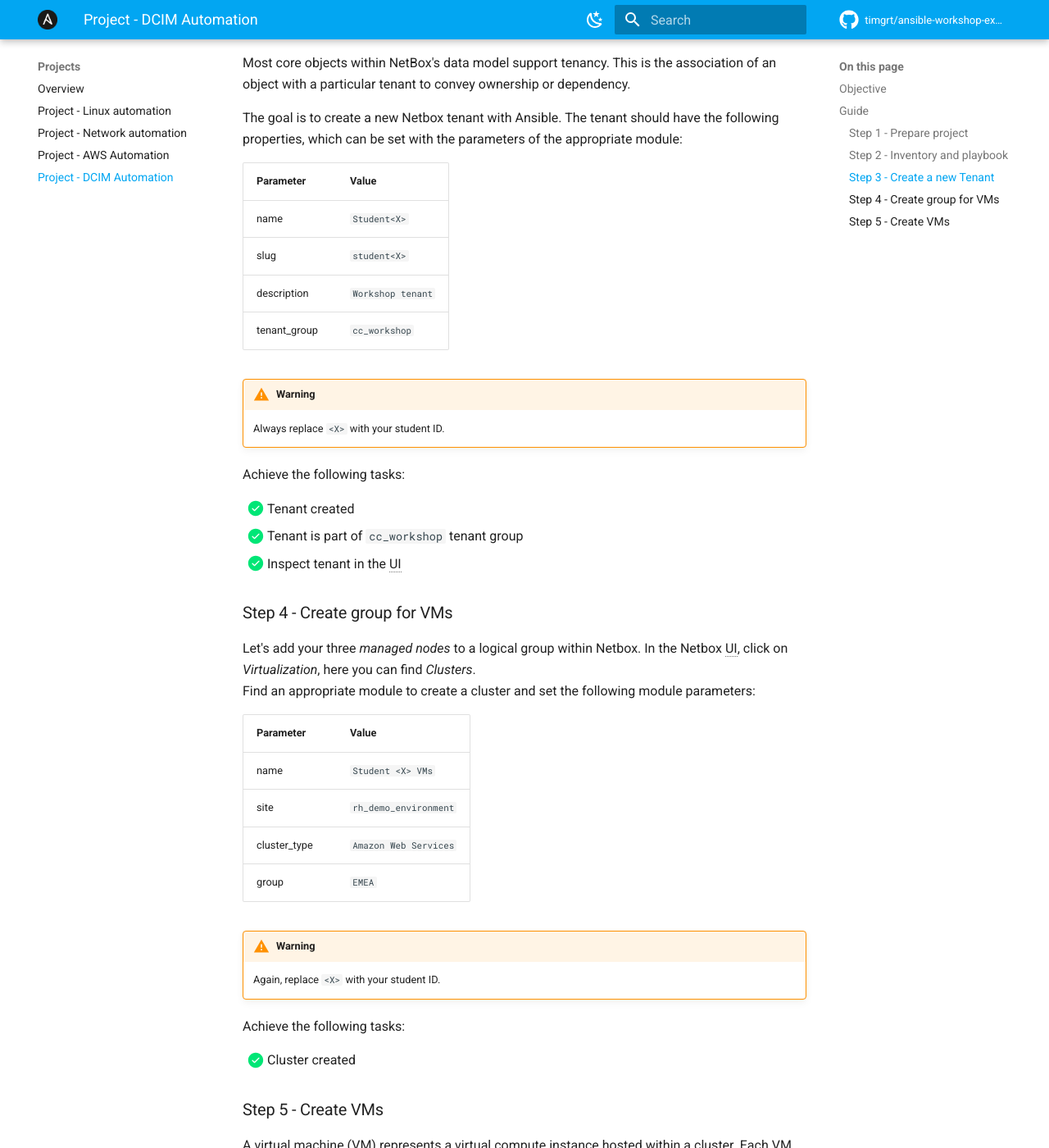
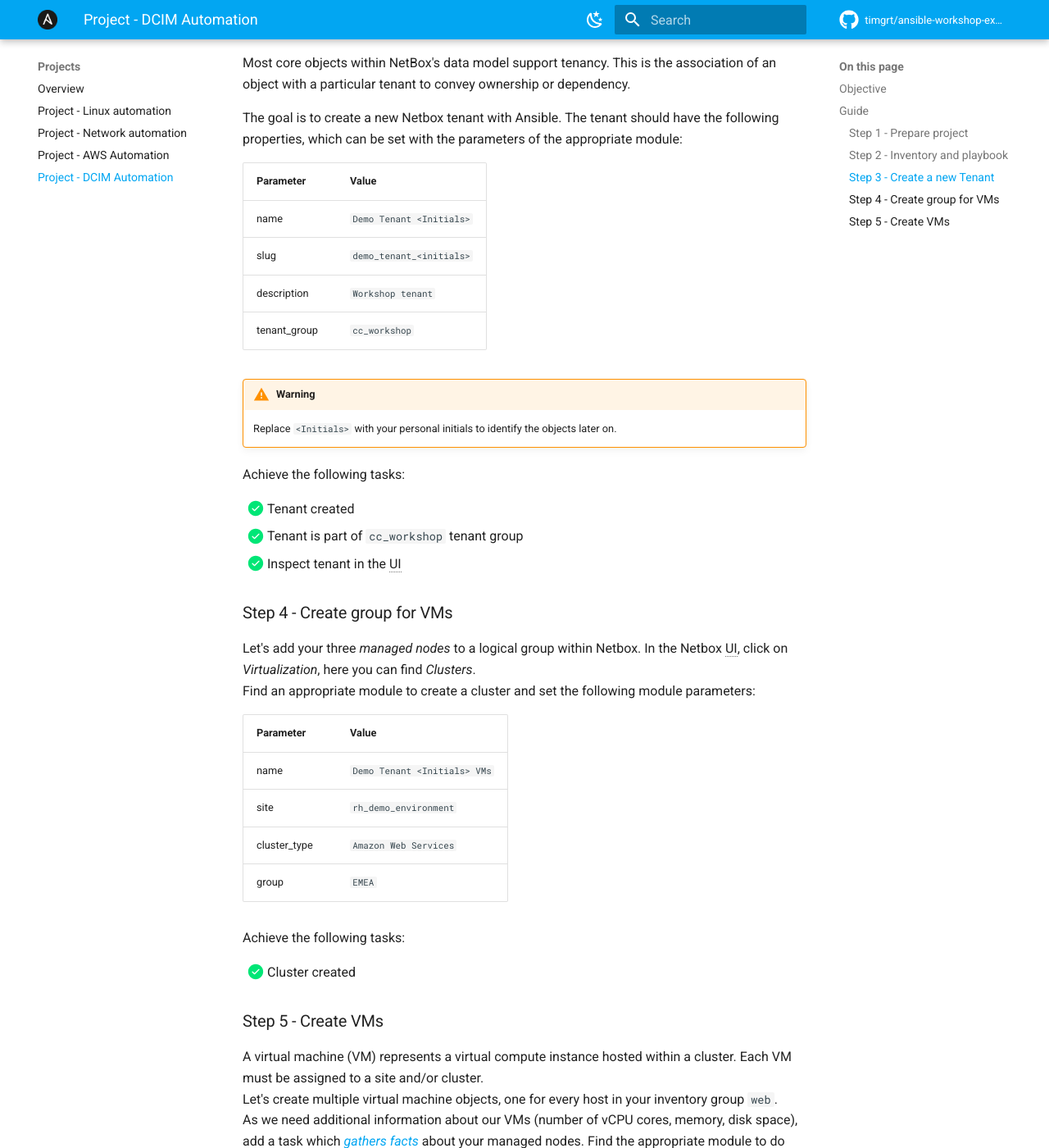
Before and after one commit to TimGrt/Ansible-Workshop-Exercises, an MkDocs documentation site: the page built from docs/projects/dcim-ipam-automation/netbox-project.md, in a window 1280 px wide and 1400 px high, scrolled down 3070 px. Shown: the whole window at 82% size. Built offline with MkDocs 1.6.1 and Material for MkDocs 9.7.7, drawn with Linux system fonts in a browser that asks for light colours; comment, search, counter and statistics services are not loaded; some of the changed text lies outside the part shown.

```diff
--- a/docs/projects/dcim-ipam-automation/netbox-project.md
+++ b/docs/projects/dcim-ipam-automation/netbox-project.md
@@ -131,15 +131,15 @@
 
 The goal is to create a new Netbox tenant with Ansible. The tenant should have the following properties, which can be set with the parameters of the appropriate module:
 
-| Parameter    | Value             |
-| ------------ | ----------------- |
-| name         | `Student<X>`      |
-| slug         | `student<X>`      |
-| description  | `Workshop tenant` |
-| tenant_group | `cc_workshop`     |
+| Parameter    | Value                    |
+| ------------ | ------------------------ |
+| name         | `Demo Tenant <Initials>` |
+| slug         | `demo_tenant_<initials>` |
+| description  | `Workshop tenant`        |
+| tenant_group | `cc_workshop`            |
 
 !!! warning
-    Always replace `<X>` with your student ID.
+    Replace `<Initials>` with your personal initials to identify the objects later on.
 
 Achieve the following tasks:
 
@@ -152,15 +152,12 @@
 Let's add your three *managed nodes* to a logical group within Netbox. In the Netbox UI, click on *Virtualization*, here you can find *Clusters*.
 Find an appropriate module to create a cluster and set the following module parameters:
 
-| Parameter    | Value                 |
-| ------------ | --------------------- |
-| name         | `Student <X> VMs`     |
-| site         | `rh_demo_environment` |
-| cluster_type | `Amazon Web Services` |
-| group        | `EMEA`                |
-
-!!! warning
-    Again, replace `<X>` with your student ID.
+| Parameter    | Value                        |
+| ------------ | ---------------------------- |
+| name         | `Demo Tenant <Initials> VMs` |
+| site         | `rh_demo_environment`        |
+| cluster_type | `Amazon Web Services`        |
+| group        | `EMEA`                       |
 
 Achieve the following tasks:
 
@@ -175,21 +172,21 @@
 Once you gathered all facts about your managed nodes, add a task to create virtual machine objects in the Netbox with a loop, iterating over the `web` group of your inventory.
 Find the correct module, every VM object should use the following parameters:
 
-| Parameter            | Value                                                                                                                       | Example (rendered to) |
-| -------------------- | --------------------------------------------------------------------------------------------------------------------------- | --------------------- |
-| name                 | `#!jinja "{{ hostvars[item]['ansible_fqdn'] }}"`                                                                            | *node2.example.com*   |
-| site                 | `rh_demo_environment`                                                                                                       |                       |
-| cluster              | `Student <X> VMs`                                                                                                           | *Student 2 VMs*       |
-| tenant               | `student<X>`                                                                                                                | *student2*            |
-| platform             | `#!jinja "{{ hostvars[item]['ansible_distribution'] | lower }}_{{ hostvars[item]['ansible_distribution_major_version'] }}"` | *Redhat 8*            |
-| vcpus                | `#!jinja "{{ hostvars[item]['ansible_processor_vcpus'] }}"`                                                                 | *2*                   |
-| memory               | `#!jinja "{{ hostvars[item]['ansible_memtotal_mb'] }}"`                                                                     | *1024*                |
-| disk                 | `#!jinja "{{ hostvars[item]['ansible_devices']['nvme0n1']['size'] | split(' ') | first | int }}"`                           | *10*                  |
-| virtual_machine_role | `application-server`                                                                                                        |                       |
-| status               | `Active`                                                                                                                    |                       |
+| Parameter            | Value                                                             | Example (rendered to)                                                 |            |          |      |
+| -------------------- | ----------------------------------------------------------------- | --------------------------------------------------------------------- | ---------- | -------- | ---- |
+| name                 | `#!jinja "{{ hostvars[item]['ansible_fqdn'] }}"`                  | *node2.example.com*                                                   |            |          |      |
+| site                 | `rh_demo_environment`                                             |                                                                       |            |          |      |
+| cluster              | `Demo Tenant <Initials> VMs`                                      | *Demo Tenant TG VMs*                                                  |            |          |      |
+| tenant               | `demo_tenant_<initials>`                                          | *student2*                                                            |            |          |      |
+| platform             | `#!jinja "{{ hostvars[item]['ansible_distribution']               | lower }}_{{ hostvars[item]['ansible_distribution_major_version'] }}"` | *Redhat 8* |          |      |
+| vcpus                | `#!jinja "{{ hostvars[item]['ansible_processor_vcpus'] }}"`       | *2*                                                                   |            |          |      |
+| memory               | `#!jinja "{{ hostvars[item]['ansible_memtotal_mb'] }}"`           | *1024*                                                                |            |          |      |
+| disk                 | `#!jinja "{{ hostvars[item]['ansible_devices']['nvme0n1']['size'] | split(' ')                                                            | first      | int }}"` | *10* |
+| virtual_machine_role | `application-server`                                              |                                                                       |            |          |      |
+| status               | `Active`                                                          |                                                                       |            |          |      |
 
 !!! warning
-    Again, replace `<X>` with your student ID.
+    Again, replace `<initials>` with your own Initials.
 
 Achieve the following tasks:
 
```
Also changed, not shown: docs/automation-platform/automation-platform-intro.md (+1 -1 lines), docs/automation-platform/automation-platform-rbac.md (+1 -1 lines), docs/automation-platform/automation-platform-workflows.md (+1 -1 lines), docs/automation-platform/automation-platform-wrapup.md (+2 -2 lines).
